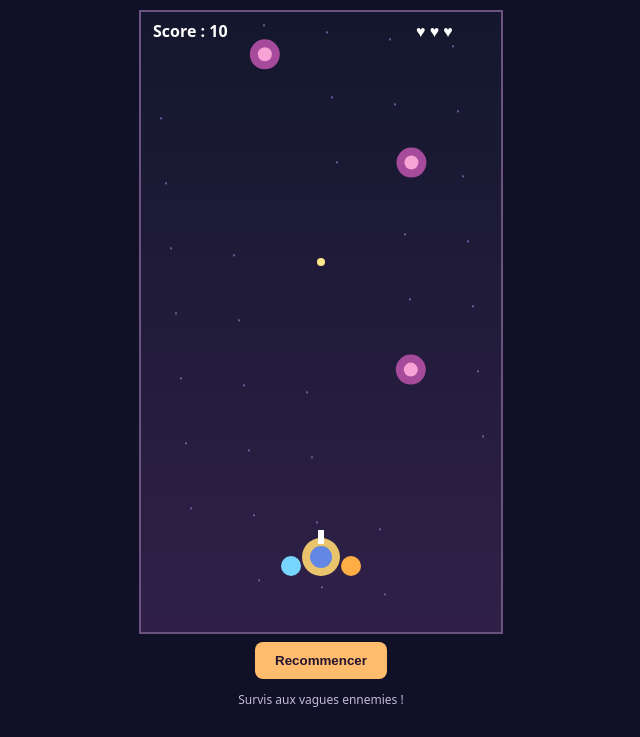
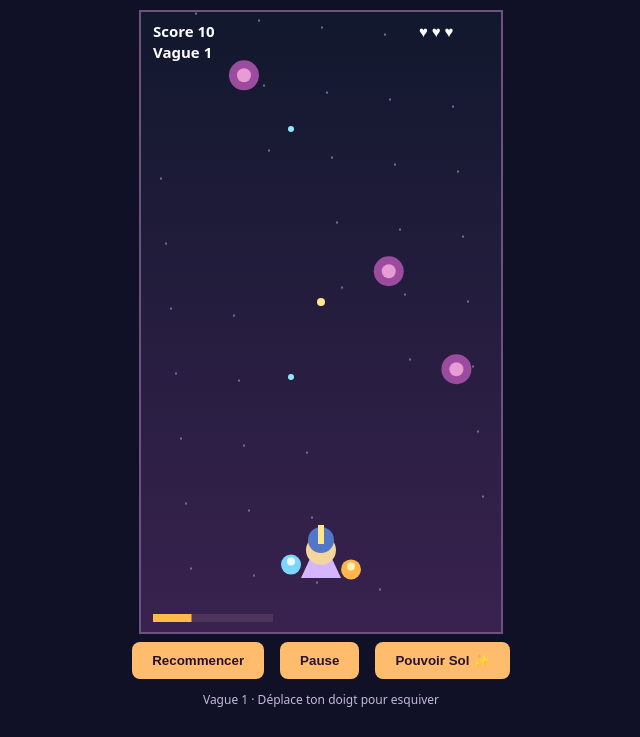
Before and after one commit to maxlolfr/Game-studio-ai, a plain HTML site: page docs/games/eternal-guardians/index.html in a window 1280 px wide. Shown: the part 63-800 px from the top of the page, without its empty margins (319-959 px from the left). Drawn offline with Linux system fonts and the light colour scheme.

Commit message:
feat(v0.8): animated Kael companions, waves, bosses, Sol ability, pause and high score

```diff
--- a/docs/games/eternal-guardians/index.html
+++ b/docs/games/eternal-guardians/index.html
@@ -1,26 +1,36 @@
 <!doctype html>
-<html lang="fr"><head><meta charset="utf-8"><meta name="viewport" content="width=device-width,initial-scale=1,maximum-scale=1"><title>Eternal Guardians — Prototype</title>
+<html lang="fr"><head><meta charset="utf-8"><meta name="viewport" content="width=device-width,initial-scale=1,maximum-scale=1"><title>Eternal Guardians — v0.8</title>
 <style>*{box-sizing:border-box}body{margin:0;background:#101127;color:#f9ecff;font-family:system-ui;text-align:center}header{padding:9px}h1{font-size:19px;margin:4px}p{font-size:12px;margin:4px;color:#c5b8dc}canvas{display:block;margin:auto;touch-action:none;background:#101127;border:2px solid #6c527f;max-width:100%;max-height:78vh}button{background:#ffbc6c;color:#24132f;border:0;border-radius:8px;padding:11px 20px;font-weight:bold;margin:8px}</style></head>
-<body><header><h1>⚔️ ETERNAL GUARDIANS</h1><p>Kael · Nox · Sol — déplace ton doigt pour esquiver et tirer</p></header><canvas id="game" width="360" height="620" aria-label="Jeu de tir vertical"></canvas><button id="restart">Recommencer</button><p id="status" role="status">Survis aux vagues ennemies !</p>
+<body><header><h1>⚔️ ETERNAL GUARDIANS</h1><p>Kael · Nox · Sol — déplace ton doigt pour esquiver et tirer</p></header><canvas id="game" width="360" height="620" aria-label="Jeu de tir vertical"></canvas><button id="restart">Recommencer</button><button id="pause">Pause</button><button id="power">Pouvoir Sol ✨</button><p id="status" role="status">Survis aux vagues ennemies ! · Record : <span id="best">0</span></p>
 <script>
 "use strict";
-const c=document.getElementById("game"),ctx=c.getContext("2d"),W=c.width,H=c.height;let player,enemies,shots,particles,score,lives,frame,over,raf,targetX;
-function reset(){player={x:W/2,y:H-75};enemies=[];shots=[];particles=[];score=0;lives=3;frame=0;over=false;targetX=player.x;cancelAnimationFrame(raf);tick()}
+const c=document.getElementById("game"),ctx=c.getContext("2d"),W=c.width,H=c.height;
+const $=id=>document.getElementById(id);
+let player,enemies,shots,particles,score,lives,frame,raf,targetX,paused=false,over=false,bossSpawned=false,invulnerable=0,solCharge=0,wave=1,best=0;
+try{best=Number(localStorage.getItem("eternal-guardians-best")||0)}catch(e){}
+$("best").textContent=best;
+function reset(){cancelAnimationFrame(raf);player={x:W/2,y:H-75};enemies=[];shots=[];particles=[];score=0;lives=3;frame=0;targetX=player.x;paused=false;over=false;bossSpawned=false;invulnerable=0;solCharge=0;wave=1;$("pause").textContent="Pause";$("status").textContent="Vague 1 · Déplace ton doigt pour esquiver";tick()}
 function pointer(e){const rect=c.getBoundingClientRect();targetX=Math.max(22,Math.min(W-22,(e.clientX-rect.left)*W/rect.width))}
 c.addEventListener("pointerdown",e=>{c.setPointerCapture(e.pointerId);pointer(e)});c.addEventListener("pointermove",e=>{if(e.buttons||e.pointerType==="touch")pointer(e)});
-document.getElementById("restart").onclick=reset;
+$("restart").onclick=reset;
+$("pause").onclick=()=>{if(over)return;paused=!paused;$("pause").textContent=paused?"Reprendre":"Pause";if(!paused)tick();else $("status").textContent="Jeu en pause"};
+$("power").onclick=()=>{if(paused||over)return;if(solCharge<100){$("status").textContent="Pouvoir Sol : "+Math.floor(solCharge)+" %";return}solCharge=0;for(const e of enemies){e.hp-=4;particles.push({x:e.x,y:e.y,t:18})}enemies=enemies.filter(e=>{if(e.hp<=0){score+=e.boss?150:10;return false}return true});$("status").textContent="Sol déclenche une explosion solaire !"};
 function circle(x,y,r,color){ctx.fillStyle=color;ctx.beginPath();ctx.arc(x,y,r,0,Math.PI*2);ctx.fill()}
 function hit(a,b,range){return Math.hypot(a.x-b.x,a.y-b.y)<range}
-function tick(){frame++;player.x+=(targetX-player.x)*.2;ctx.clearRect(0,0,W,H);const g=ctx.createLinearGradient(0,0,0,H);g.addColorStop(0,"#13172d");g.addColorStop(1,"#302048");ctx.fillStyle=g;ctx.fillRect(0,0,W,H);
-for(let i=0;i<35;i++){ctx.fillStyle="#665b96";ctx.fillRect((i*73+19)%W,(i*137+frame*.35)%H,2,2)}
-if(frame%34===0){shots.push({x:player.x,y:player.y-25,vy:-9})}
-if(frame%Math.max(24,66-Math.floor(score/100))===0)enemies.push({x:25+Math.random()*(W-50),y:-20,speed:1.6+Math.min(2.8,score/250),hp:2});
-for(const s of shots){s.y+=s.vy;circle(s.x,s.y,4,"#ffe88b")}
-for(const e of enemies){e.y+=e.speed;circle(e.x,e.y,15,"#a64a9c");circle(e.x,e.y,7,"#f6a3d5");if(hit(e,player,27)){e.hp=0;lives--;particles.push({x:e.x,y:e.y,t:20})}if(e.y>H+20){e.hp=0;lives--}for(const s of shots){if(s.y>-10&&hit(e,s,17)){e.hp--;s.y=-100;if(e.hp<=0){score+=10;particles.push({x:e.x,y:e.y,t:20})}break}}}
-enemies=enemies.filter(e=>e.hp>0);shots=shots.filter(s=>s.y>-20);for(const p of particles){circle(p.x,p.y,20-p.t/2,"#ffd36b");p.t--}particles=particles.filter(p=>p.t>0);
-circle(player.x,player.y,19,"#e9c46d");circle(player.x,player.y,11,"#6287e5");ctx.fillStyle="#fff";ctx.fillRect(player.x-3,player.y-27,6,14);
-circle(player.x-30,player.y+9,10,"#78d5ff");circle(player.x+30,player.y+9,10,"#ffae45");
-ctx.fillStyle="#fff";ctx.font="bold 16px system-ui";ctx.fillText("Score : "+score,12,25);ctx.fillText("♥ ".repeat(Math.max(0,lives)),W-85,25);
-if(lives<=0){over=true;ctx.fillStyle="#100d20cc";ctx.fillRect(0,0,W,H);ctx.fillStyle="#fff";ctx.textAlign="center";ctx.font="bold 28px system-ui";ctx.fillText("FIN DE PARTIE",W/2,H/2);ctx.font="18px system-ui";ctx.fillText("Score : "+score,W/2,H/2+35);ctx.textAlign="start";document.getElementById("status").textContent="Partie terminée — recommence pour améliorer ton score."}else{raf=requestAnimationFrame(tick)}}
+function hero(){const bob=Math.sin(frame*.12)*2;ctx.save();ctx.translate(player.x,player.y+bob);if(invulnerable>0&&frame%8<4)ctx.globalAlpha=.5;ctx.fillStyle="#d6b5ff";ctx.beginPath();ctx.moveTo(0,-20);ctx.lineTo(-20,23);ctx.lineTo(20,23);ctx.fill();circle(0,-5,15,"#f3d69b");circle(0,-15,13,"#5377c8");ctx.fillStyle="#ffe58a";ctx.fillRect(-3,-30,6,19);ctx.restore();
+const wing=Math.sin(frame*.2)*5;circle(player.x-30,player.y+10+wing,10,"#7cd6ff");circle(player.x+30,player.y+10-wing,10,"#ffb44c");circle(player.x-30,player.y+7+wing,4,"#eaffff");circle(player.x+30,player.y+7-wing,4,"#fff2b8")}
+function spawn(){const boss=wave%3===0&&!bossSpawned&&frame%600===0;if(boss){enemies.push({x:W/2,y:-40,speed:.7,hp:24,maxHp:24,boss:true,r:33});bossSpawned=true;return}if(frame%Math.max(23,65-wave*3)===0)enemies.push({x:25+Math.random()*(W-50),y:-22,speed:1.3+wave*.28,hp:2+Math.floor(wave/4),r:15,boss:false})}
+function tick(){if(paused||over)return;frame++;const newWave=1+Math.floor(frame/600);if(newWave!==wave){wave=newWave;bossSpawned=false;$("status").textContent="Vague "+wave+(wave%3===0?" · Boss en approche !":"")};player.x+=(targetX-player.x)*.22;if(invulnerable>0)invulnerable--;solCharge=Math.min(100,solCharge+.08);
+const g=ctx.createLinearGradient(0,0,0,H);g.addColorStop(0,"#11182d");g.addColorStop(1,"#39224f");ctx.fillStyle=g;ctx.fillRect(0,0,W,H);
+for(let i=0;i<38;i++){ctx.fillStyle="#7869a4";ctx.fillRect((i*73+19)%W,(i*137+frame*.55)%H,2,2)}
+if(frame%Math.max(15,31-Math.floor(wave/3))===0){shots.push({x:player.x,y:player.y-25,vy:-10});shots.push({x:player.x-30,y:player.y+4,vy:-8,ice:true})}
+spawn();
+for(const shot of shots){shot.y+=shot.vy;circle(shot.x,shot.y,shot.ice?3:4,shot.ice?"#89eaff":"#ffe88b")}
+for(const e of enemies){e.y+=e.speed;if(e.boss){e.x=W/2+Math.sin(frame*.025)*85;circle(e.x,e.y,e.r,"#853f9e");circle(e.x,e.y,17,"#e77cc2");ctx.fillStyle="#ffce7a";ctx.fillRect(e.x-33,e.y-47,66*Math.max(0,e.hp/e.maxHp),5)}else{circle(e.x,e.y,e.r,"#9b4c9e");circle(e.x,e.y,7,"#e99bd6")}
+if(e.y>H+40){e.hp=0;if(!e.boss)lives--}if(invulnerable===0&&hit(e,player,e.r+12)){e.hp=0;lives--;invulnerable=70;particles.push({x:e.x,y:e.y,t:20})}
+for(const shot of shots){if(shot.y>-10&&hit(e,shot,e.r+4)){e.hp--;shot.y=-100;if(e.hp<=0){score+=e.boss?150:10;solCharge=Math.min(100,solCharge+(e.boss?35:8));particles.push({x:e.x,y:e.y,t:20})}break}}}
+enemies=enemies.filter(e=>e.hp>0);shots=shots.filter(x=>x.y>-20);for(const p of particles){circle(p.x,p.y,Math.max(1,20-p.t/2),"#ffd36b");p.t--}particles=particles.filter(p=>p.t>0);
+hero();ctx.fillStyle="#fff";ctx.font="bold 15px system-ui";ctx.fillText("Score "+score,12,25);ctx.fillText("♥ ".repeat(Math.max(0,lives)),W-82,25);ctx.fillText("Vague "+wave,12,46);ctx.fillStyle="#4c345d";ctx.fillRect(12,H-18,120,8);ctx.fillStyle="#ffba49";ctx.fillRect(12,H-18,120*solCharge/100,8);
+if(lives<=0){over=true;if(score>best){best=score;try{localStorage.setItem("eternal-guardians-best",String(best))}catch(e){}$("best").textContent=best}ctx.fillStyle="#100d20dd";ctx.fillRect(0,0,W,H);ctx.fillStyle="#fff";ctx.textAlign="center";ctx.font="bold 28px system-ui";ctx.fillText("FIN DE PARTIE",W/2,H/2);ctx.font="18px system-ui";ctx.fillText("Score "+score+" · Record "+best,W/2,H/2+35);ctx.textAlign="start";$("status").textContent="Partie terminée — recommence pour battre ton record"}else raf=requestAnimationFrame(tick)}
 reset();
 </script></body></html>
```
